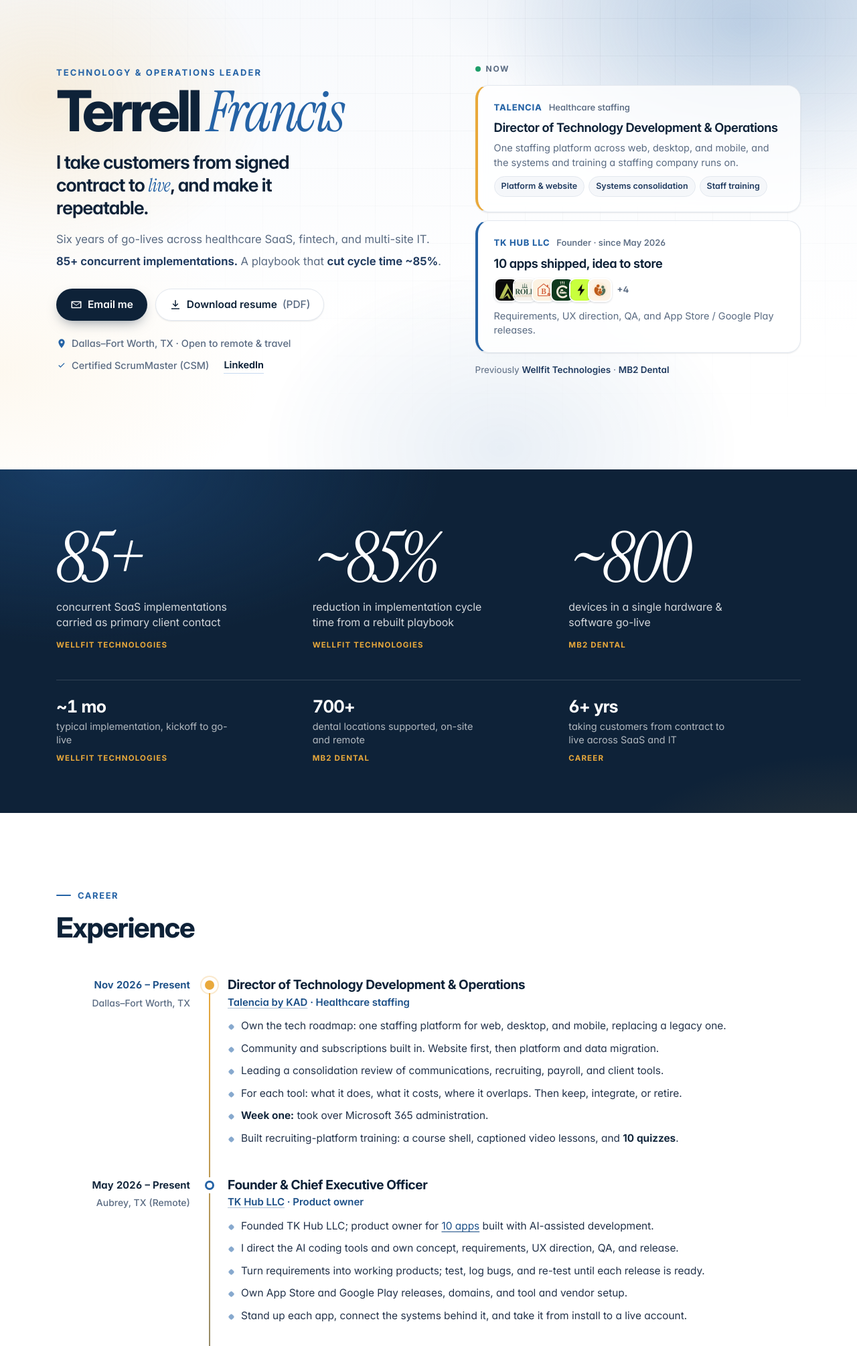
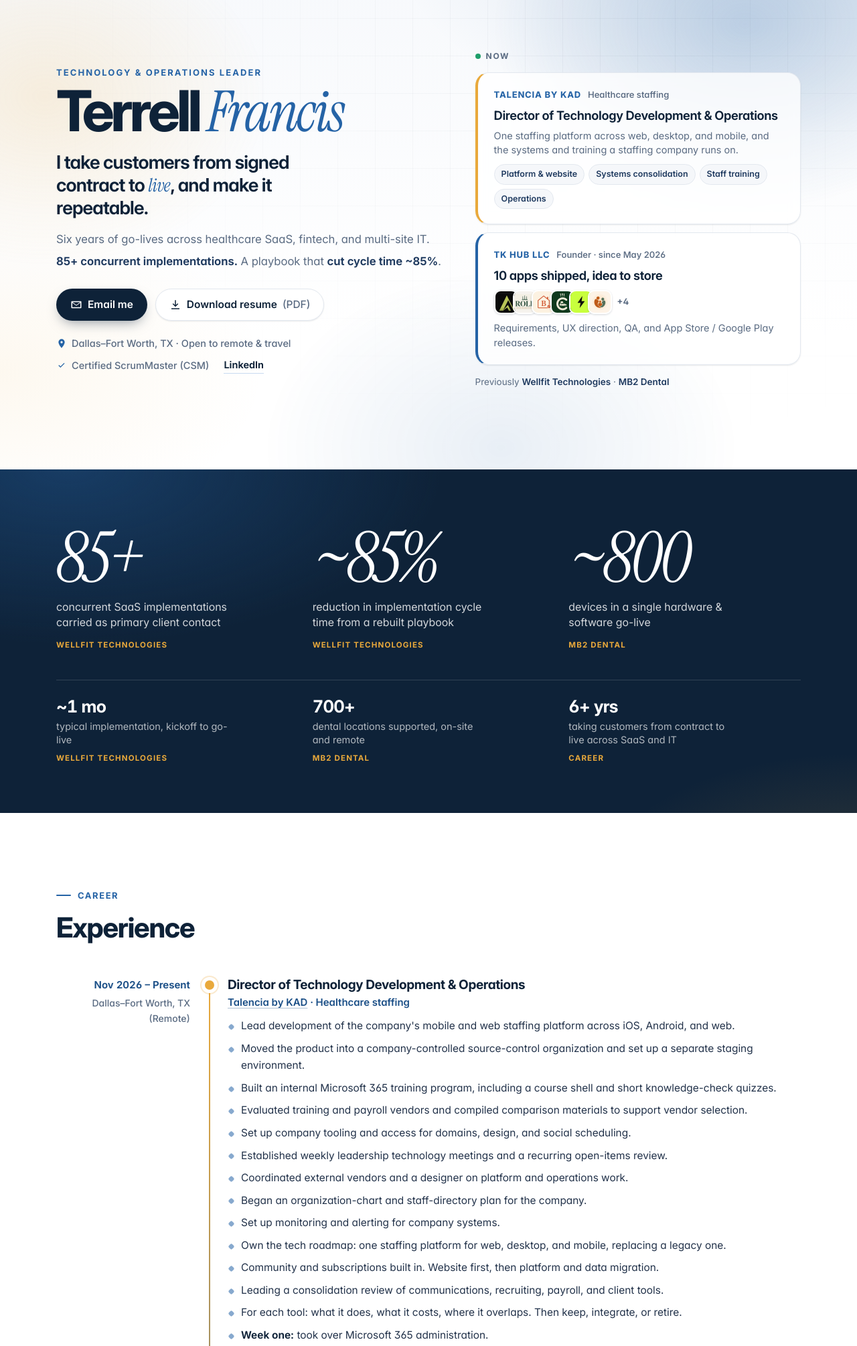
Before and after one commit to terrellfrancistk-cpu/terrell-francis-portfolio, a plain HTML site: page index.html in a window 1280 px wide. Shown: the part 100-2110 px from the top of the page at 67% size. Drawn offline with Linux system fonts and the light colour scheme.

Commit message:
Talencia by KAD: add public-safe role bullets, company link in JSON-LD; keep all existing copy (swap proposed in PROPOSED_REMOVALS)

```diff
--- a/index.html
+++ b/index.html
@@ -4,7 +4,7 @@
   <meta charset="utf-8">
   <meta name="viewport" content="width=device-width, initial-scale=1">
   <title>Terrell Francis · Director of Technology Development &amp; Operations · Implementation Leader · Founder, TK Hub</title>
-  <meta name="description" content="Terrell Francis is Director of Technology Development &amp; Operations at Talencia and founder of TK Hub LLC. 85+ concurrent SaaS implementations, a playbook that cut implementation cycle time ~85%, an ~800-device go-live, and 10 shipped apps.">
+  <meta name="description" content="Terrell Francis is Director of Technology Development &amp; Operations at Talencia by KAD and founder of TK Hub LLC. 85+ concurrent SaaS implementations, a playbook that cut implementation cycle time ~85%, an ~800-device go-live, and 10 shipped apps.">
   <meta name="author" content="Terrell Francis">
   <meta name="robots" content="index, follow">
   <meta name="theme-color" content="#0E2238">
@@ -13,7 +13,7 @@
   <meta property="og:type" content="profile">
   <meta property="og:site_name" content="Terrell Francis">
   <meta property="og:title" content="Terrell Francis · Technology, Operations & Implementation Leader">
-  <meta property="og:description" content="Director of Technology Development & Operations, Talencia · Founder, TK Hub LLC · 85+ concurrent SaaS implementations · ~85% shorter cycle time · ~800-device go-live.">
+  <meta property="og:description" content="Director of Technology Development & Operations, Talencia by KAD · Founder, TK Hub LLC · 85+ concurrent SaaS implementations · ~85% shorter cycle time · ~800-device go-live.">
   <meta property="og:image" content="https://terrellfrancis.app/assets/og-image-2026-11.png">
   <meta property="og:image:width" content="1200">
   <meta property="og:image:height" content="630">
@@ -42,7 +42,7 @@
     "address": { "@type": "PostalAddress", "addressRegion": "TX", "addressLocality": "Dallas–Fort Worth", "addressCountry": "US" },
     "sameAs": ["https://www.linkedin.com/in/terrellfrancis", "https://terrellfrancis.tfwgsite.com/"],
     "worksFor": [
-      { "@type": "Organization", "name": "Talencia" },
+      { "@type": "Organization", "name": "Talencia by KAD", "url": "https://gotalencia.com/" },
       { "@type": "Organization", "name": "TK Hub LLC", "url": "https://tkhub.app/", "sameAs": ["https://www.linkedin.com/company/143908997/"] }
     ],
     "alumniOf": { "@type": "CollegeOrUniversity", "name": "The University of Texas at Arlington" },
@@ -159,10 +159,10 @@
     <section class="container hero-now" aria-label="What I'm doing now">
       <p class="now-kicker"><span class="status-dot" aria-hidden="true"></span>Now</p>
       <a class="now-card now-talencia" href="#experience">
-        <span class="now-org">Talencia <span class="now-sub">Healthcare staffing</span></span>
+        <span class="now-org">Talencia by KAD <span class="now-sub">Healthcare staffing</span></span>
         <strong>Director of Technology Development &amp; Operations</strong>
         <span class="now-desc">One staffing platform across web, desktop, and mobile, and the systems and training a staffing company runs on.</span>
-        <span class="now-tags"><span>Platform &amp; website</span><span>Systems consolidation</span><span>Staff training</span></span>
+        <span class="now-tags"><span>Platform &amp; website</span><span>Systems consolidation</span><span>Staff training</span><span>Operations</span></span>
       </a>
       <a class="now-card now-tkhub" href="#products">
         <span class="now-org">TK Hub LLC <span class="now-sub">Founder · since May 2026</span></span>
@@ -202,10 +202,19 @@
         </div>
         <ol class="timeline">
           <li id="role-current" class="tl-item tl-now reveal">
-            <div class="tl-when"><span>Nov 2026 – Present</span><span class="tl-where">Dallas–Fort Worth, TX</span></div>
+            <div class="tl-when"><span>Nov 2026 – Present</span><span class="tl-where">Dallas–Fort Worth, TX (Remote)</span></div>
             <div class="tl-body">
               <h3>Director of Technology Development &amp; Operations <span class="tl-co"><a href="https://gotalencia.com/" target="_blank" rel="noopener">Talencia by KAD<span class="sr-only"> (opens in a new tab)</span></a> · Healthcare staffing</span></h3>
               <ul>
+                <li>Lead development of the company&#39;s mobile and web staffing platform across iOS, Android, and web.</li>
+                <li>Moved the product into a company-controlled source-control organization and set up a separate staging environment.</li>
+                <li>Built an internal Microsoft 365 training program, including a course shell and short knowledge-check quizzes.</li>
+                <li>Evaluated training and payroll vendors and compiled comparison materials to support vendor selection.</li>
+                <li>Set up company tooling and access for domains, design, and social scheduling.</li>
+                <li>Established weekly leadership technology meetings and a recurring open-items review.</li>
+                <li>Coordinated external vendors and a designer on platform and operations work.</li>
+                <li>Began an organization-chart and staff-directory plan for the company.</li>
+                <li>Set up monitoring and alerting for company systems.</li>
                 <li>Own the tech roadmap: one staffing platform for web, desktop, and mobile, replacing a legacy one.</li>
                 <li>Community and subscriptions built in. Website first, then platform and data migration.</li>
                 <li>Leading a consolidation review of communications, recruiting, payroll, and client tools.</li>
```
Also changed, not shown: docs/claude-handoff/PROPOSED_REMOVALS.md (+14 -0 lines).
